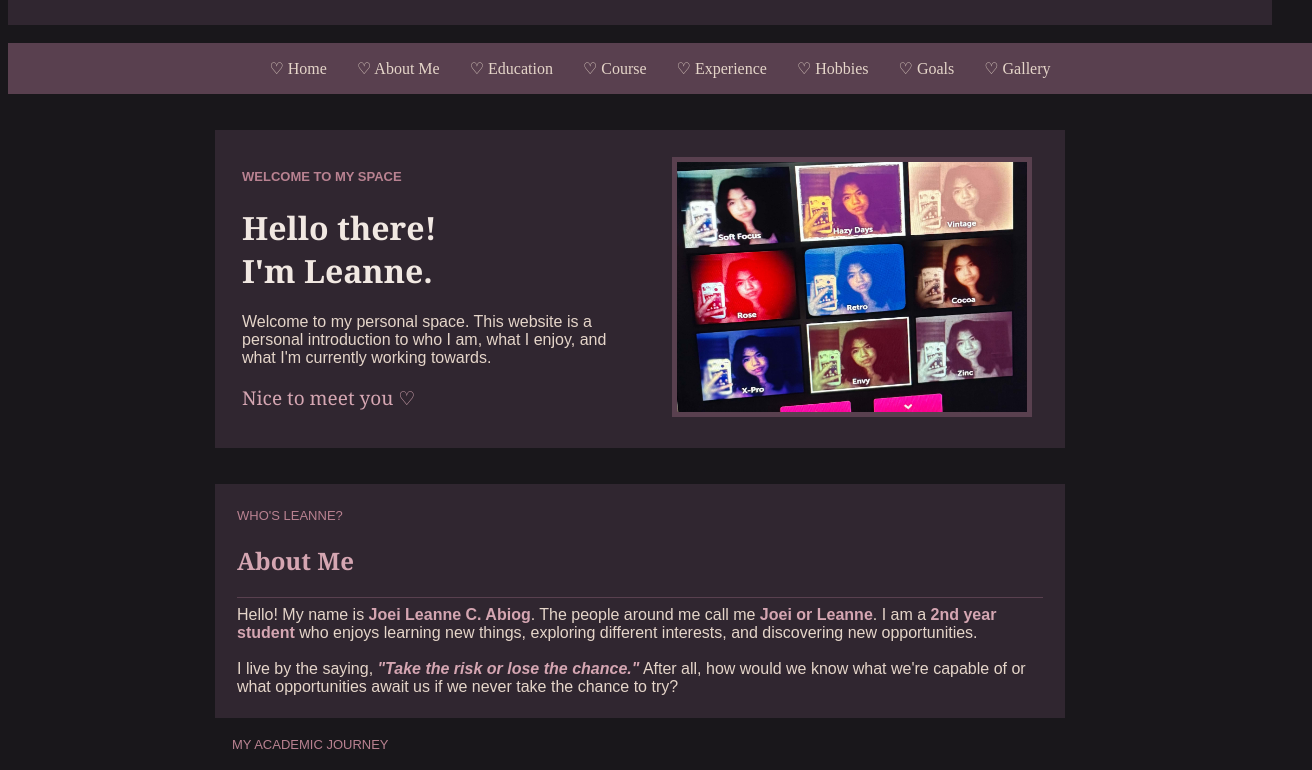
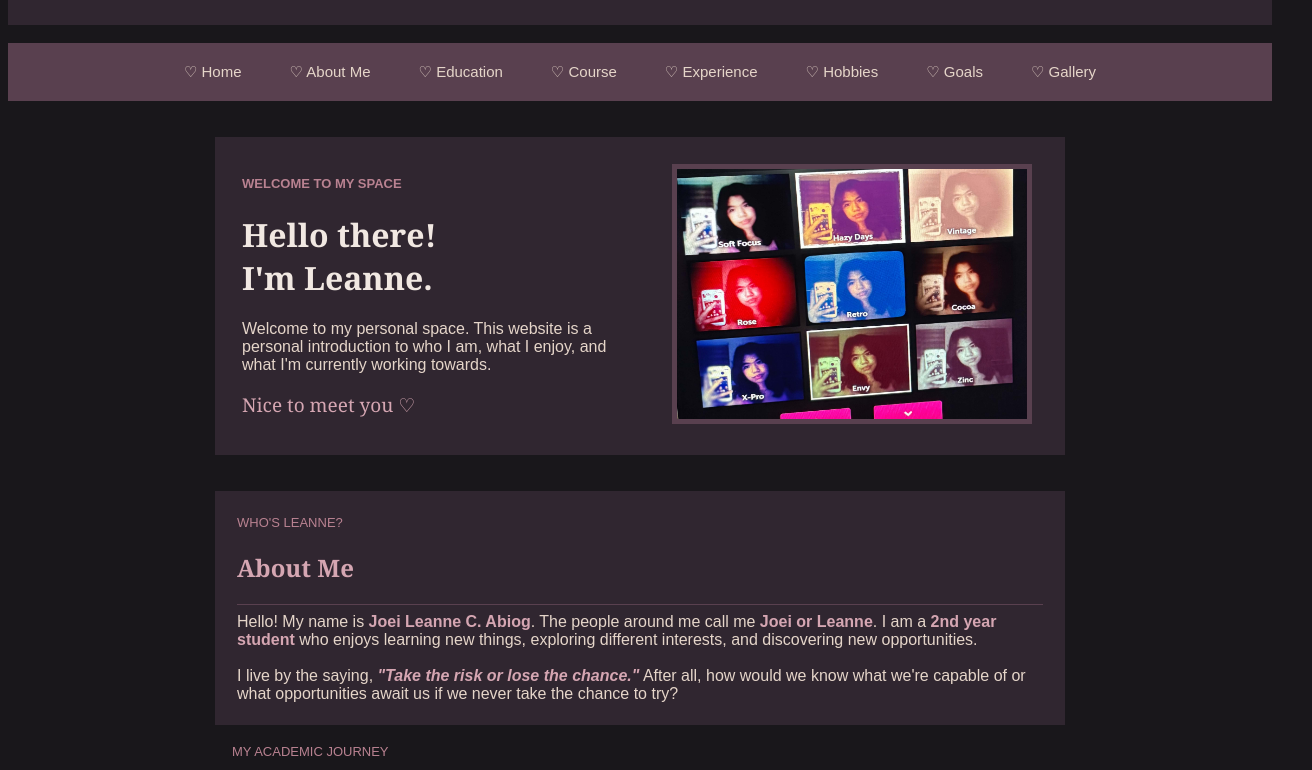
Before and after one commit to leanneabiog/webprog-CS251_IT253-html-lessons, a plain HTML site: page introduction/index.html in a window 1280 px wide. Shown: the part 98-868 px from the top of the page, 1312 px wide, since content can reach past the window. Drawn offline with Linux system fonts and the light colour scheme.

Commit message:
Navigation flexbox

```diff
--- a/introduction/css/mystyle.css
+++ b/introduction/css/mystyle.css
@@ -19,23 +19,25 @@ body {
     text-align: center;
 }
 
-
 .site-nav {
+    box-sizing: border-box;
     width: 100%;
     background-color: #59404F;
     display: flex;
     justify-content: center;
     align-items: center;
     flex-wrap: wrap;
-    gap: 10px 18px;
-    padding: 12px 20px;
+    gap: 12px 28px; /* Generous horizontal spacing between links */
+    padding: 14px 20px;
 }
 
 .site-nav a {
     color: #E5D5C9;
+    font-family: Arial, sans-serif; /* Matches your other sans text */
+    font-size: 15px;
     text-decoration: none;
     white-space: nowrap;
-    padding: 4px 6px;
+    padding: 6px 10px;
     border-radius: 6px;
     transition: background-color 0.2s ease, color 0.2s ease;
 }
```
